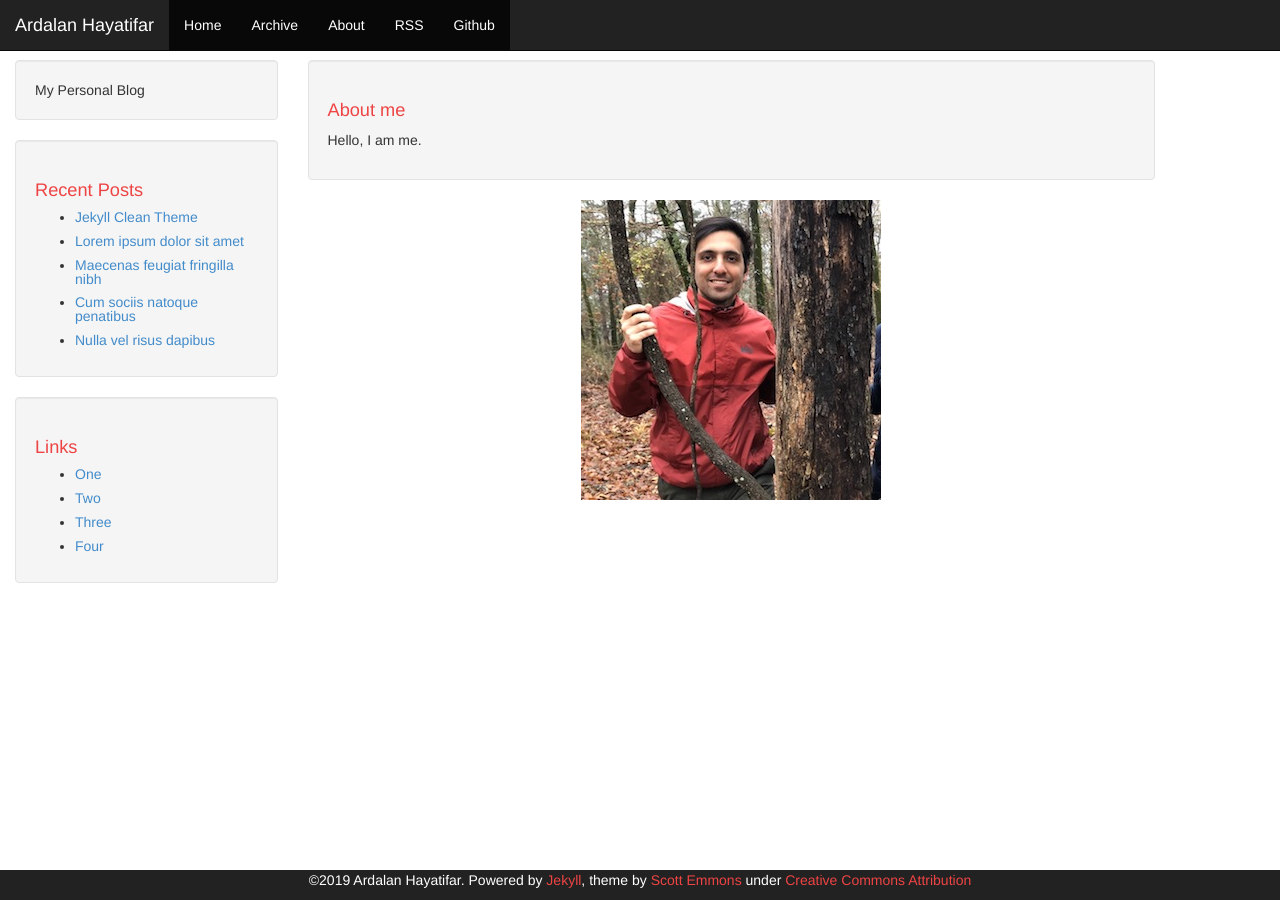
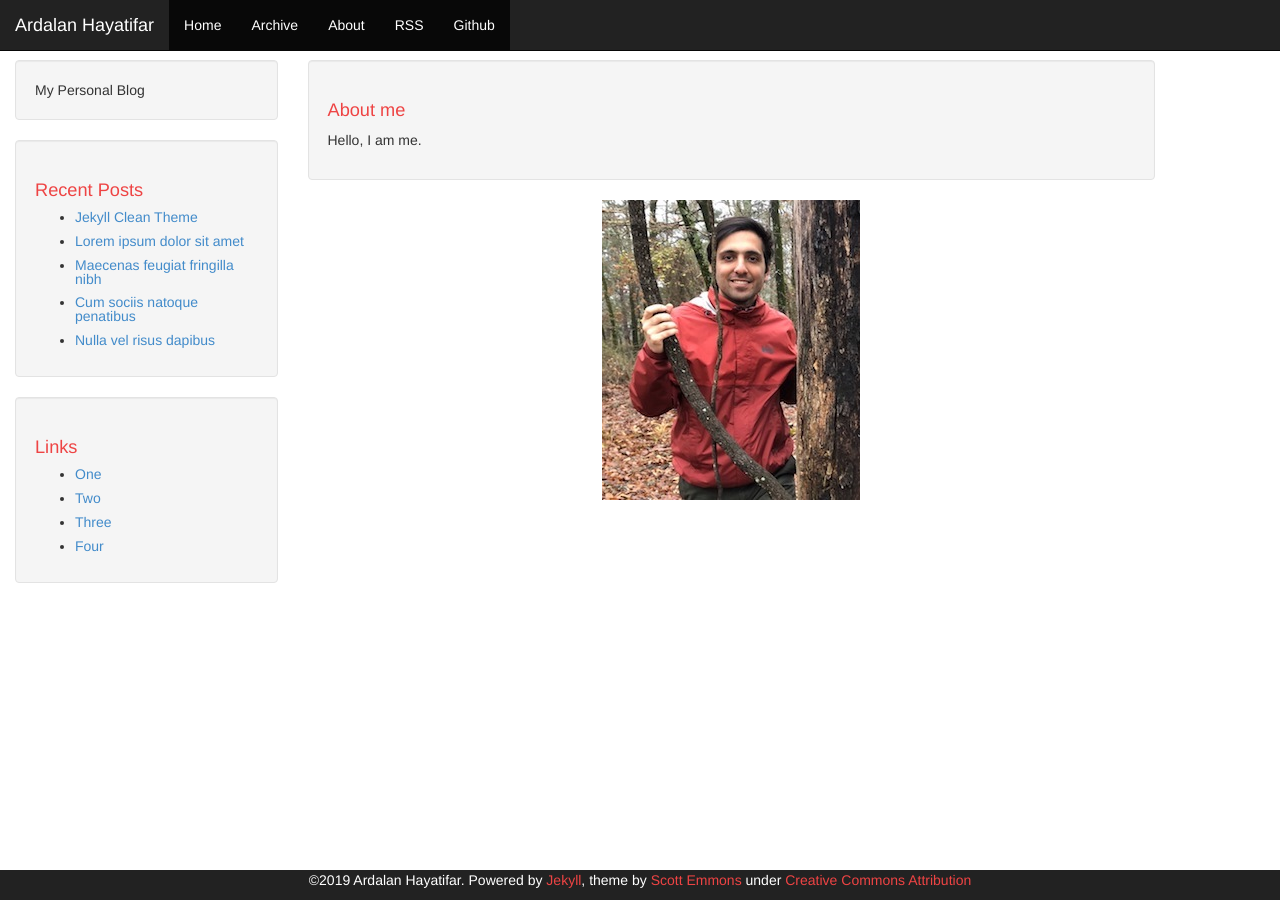
Before and after one commit to Ardalanhayatifar/ardalanhayatifar.github.io, a Jekyll site: the page built from about.html, in a window 1280 px wide. Built offline with Jekyll 4.4.1, drawn with Linux system fonts in a browser that asks for light colours.

Commit message:
image size

```diff
--- a/index.html
+++ b/index.html
@@ -50,7 +50,7 @@
     <div class="row">
         <div class="col-md-3 hidden-xs">
             <div class="sidebar well">
-    <img src="images/ardalan.jpeg" style="display: block; margin-left: auto; margin-right: auto;" max-height:100%; max-width:100%;>
+    <img src="images/ardalan.jpeg" style="display: block; margin-left: auto; margin-right: auto;">
 
 </div>
 
```
Also changed, not shown: images/ardalan.jpeg, 1 other file.
